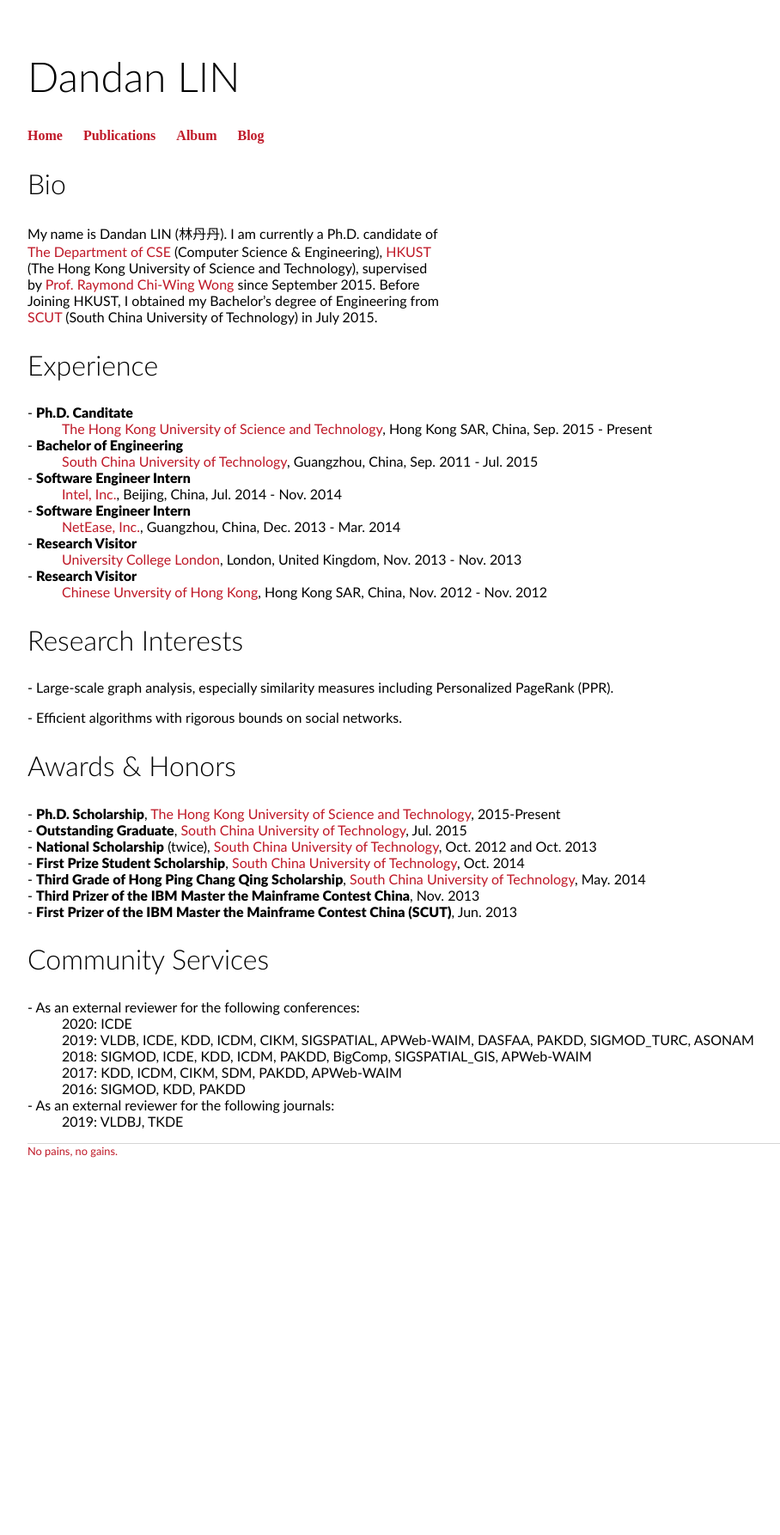
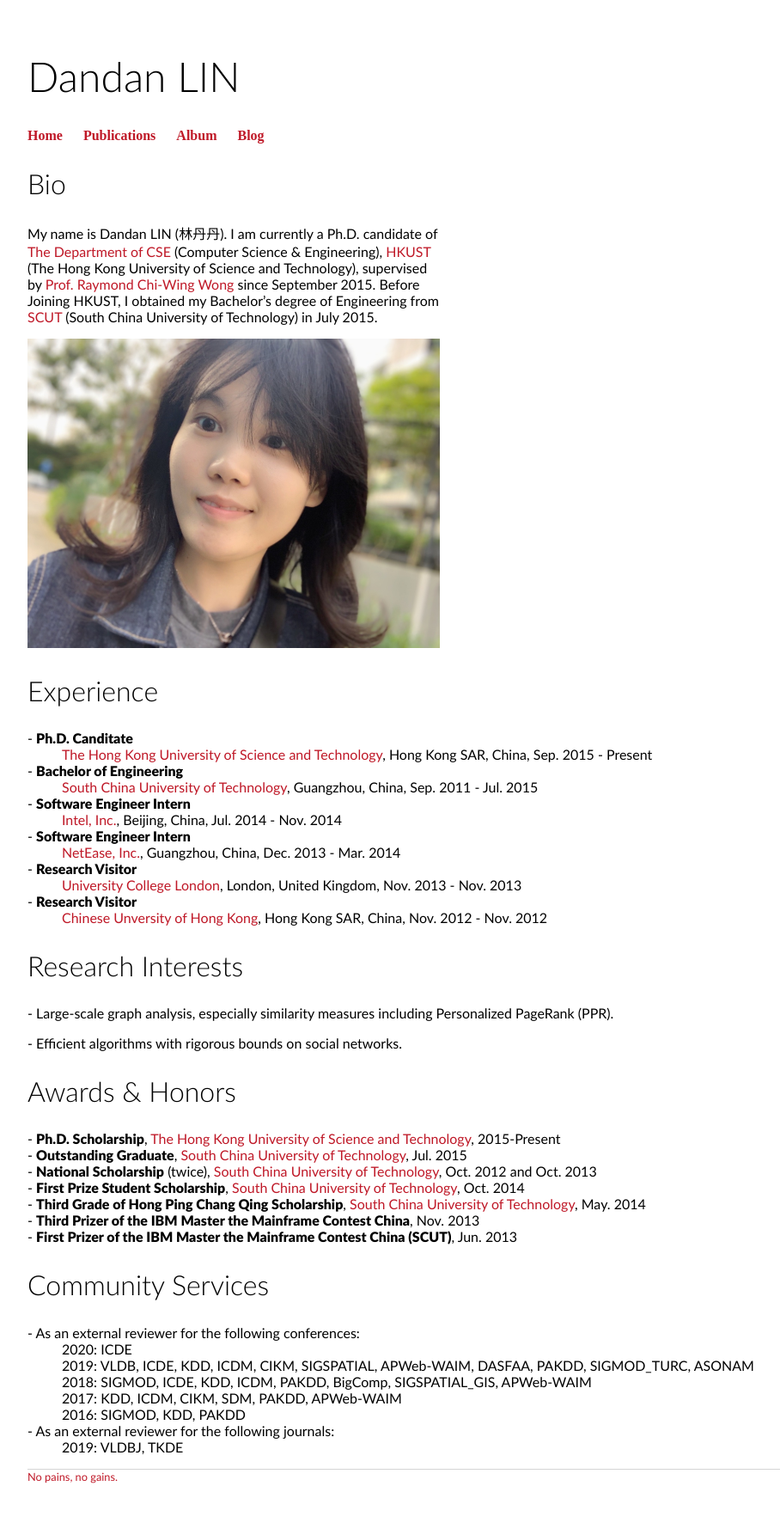
Before and after one commit to 2danlin/2danlin.github.io, a Jekyll site: the page built from index.html, in a window 1280 px wide. Shown: the whole page at 86% size, without its empty margins (160-1068 px from the left). Built offline with Jekyll 4.4.1, drawn with Linux system fonts in a browser that asks for light colours; before the commit the page ends 1407 px from its top, so only the background shows below that.

Commit message:
Update index.html

```diff
--- a/index.html
+++ b/index.html
@@ -14,6 +14,9 @@
 		Before Joining HKUST, I obtained my Bachelor’s degree of Engineering from <a href="https://www.scut.edu.cn/new/">SCUT</a> (South China University of Technology) in July 2015.
 
 			</p>
+		</div>
+		<div>
+			<img src="/img/home_img.jpeg" style="width:480px; display:inline-block;" />
 		</div>
 
 	</div>
```
